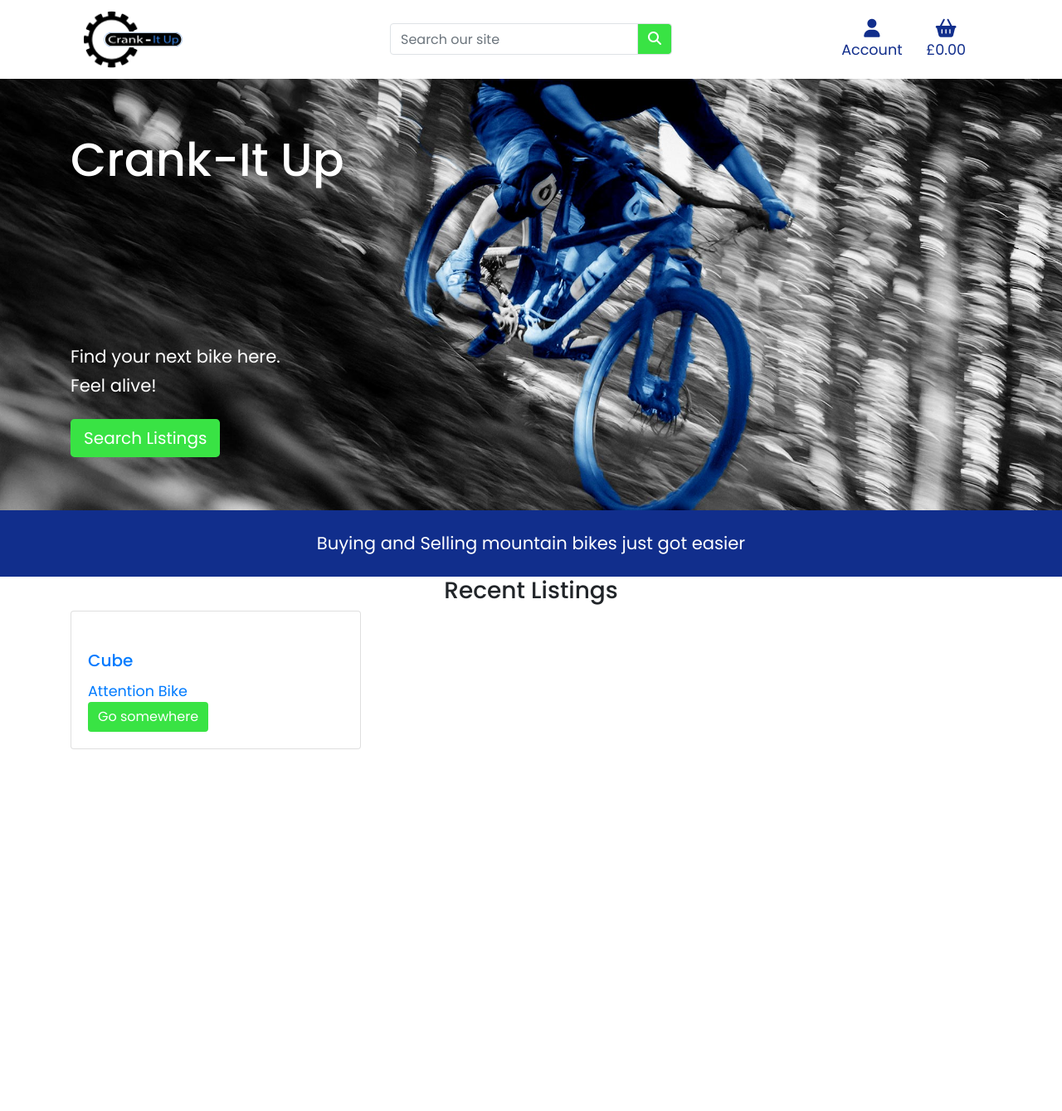
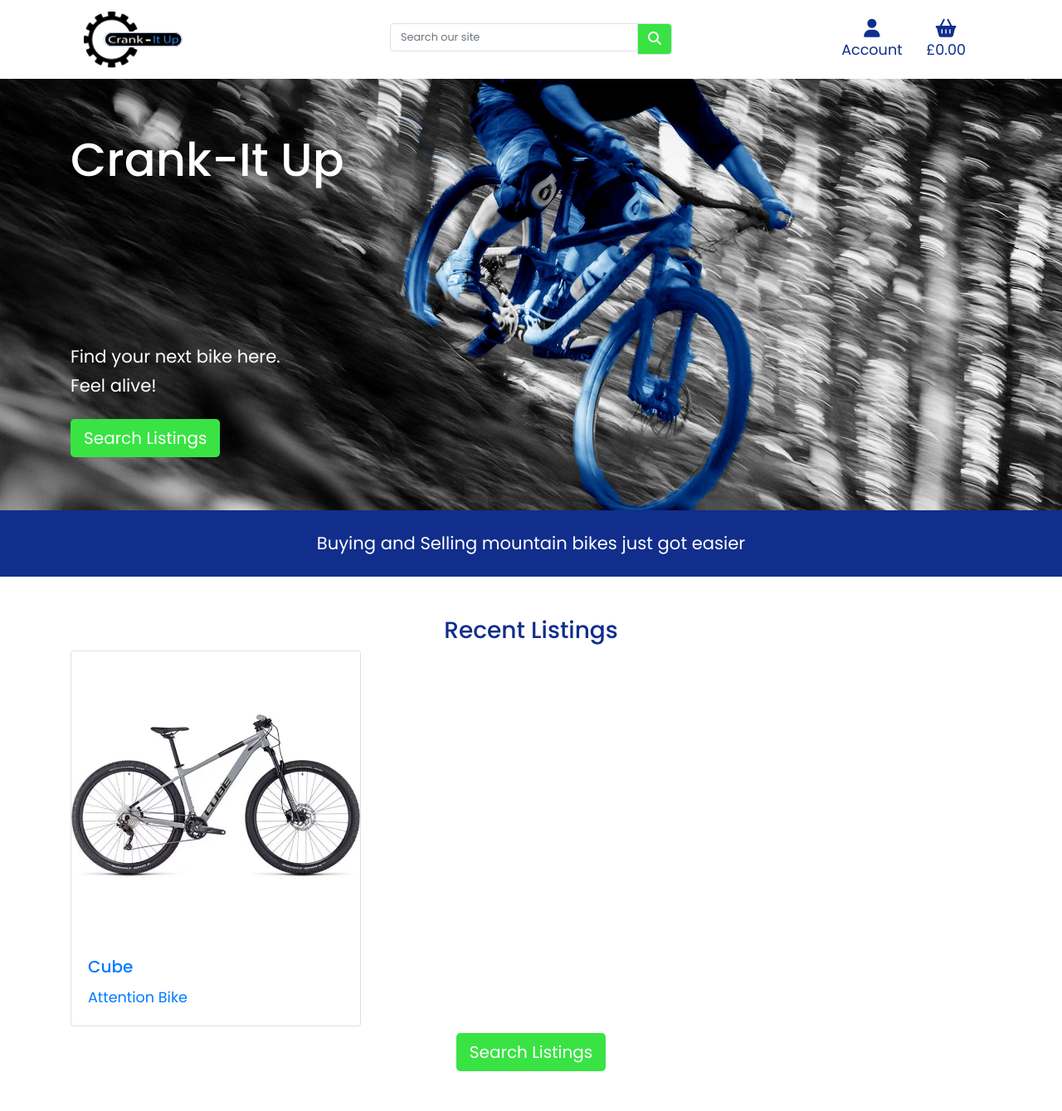
Before and after one commit to DaveWhiteh/CIU-Test, a Django app: page / in a window 1280 px wide. Shown: the whole page at 83% size. Before the commit the page ends 903 px from the top, so only its background shows below. Run offline with Django 3.2, Linux system fonts and the light colour scheme; some libraries are stand-ins or nearby versions.

Commit message:
Alter search-box and product

```diff
--- a/home/templates/home/index.html
+++ b/home/templates/home/index.html
@@ -27,25 +27,31 @@
         </div>
     </div>
 
+    <div class="container-wrapper">
         <div class="container">
             <div class="row">
                 <div class="col-12">
-                <h3 class="section-header text-center">Recent Listings</h3>
+                    <h3 class="section-header text-dark-blue text-center">Recent Listings</h3>
                 </div>
             </div>
             <div class="row">
                 <div class="col-md-6 col-lg-4 mb-4 mb-lg-0">
                     <div class="card">
                         <a href="">
-                        <img src="" class="card-img-top" alt="">
+                            <img src="media/bike.jpg" class="card-img-top" alt="">
                             <div class="card-body">
                                 <h5 class="card-title">Cube</h5>
                                 <p class="card-text">Attention Bike</p>
-                            <a href="#" class="btn btn-primary">Go somewhere</a>
                             </div>
                         </a>
                     </div>
                 </div>
             </div>
+            <div class="row">
+                <div class="col-12 text-center">
+                    <a class="btn btn-primary btn-lg mt-2" href="#" role="button">Search Listings</a>
+                </div>
+            </div>
+        </div>
     </div>
 {% endblock %}
--- a/static/css/style.css
+++ b/static/css/style.css
@@ -51,11 +51,8 @@ body {
 }
 
 .container-wrapper {
-    padding: 2rem 0;
-}
-
-.container-wrapper-1 {
-    padding: 1rem 0;
+    padding-top: 3rem;
+    padding-bottom: 3rem;
 }
 
 /* --------------------------------------------------------------------------------------- Background Colors */
@@ -94,55 +91,37 @@ body {
     color: var(--light-blue);
 }
 
+/* --------------------------------------------------------------------------------------- Buttons */
+
+.btn {
+    background-color: var(--green);
+    border: var(--green);
+}
+
+.btn:hover {
+    background-color: var(--dark-green);
+}
+
+/* --------------------------------------------------------------------------------------- Icons */
+
+.icon {
+    color: var(--white);
+}
+
+.icon-blue {
+    color: var(--dark-blue);
+}
+
+/* --------------------------------------------------------------------------------------- Misc */
+
 /* --------------------------------------------------------------------------------------- Navbar */
 
 .img-logo {
     width: 120px;
 }
 
-.search-box {
-    height: 42px;
-    border-radius: 2px;
-    background-color: var(--light);
-    box-shadow: 0px 0px 6px 0px rgba(0, 0, 0, 0.50) inset;
-    display: flex;
-    justify-content: space-between;
-    overflow: hidden;
-}
-
 .search-box input {
-    border: none;
-    background: none;
-    padding: 5px;
-    padding-left: 10px;
-    flex-grow: 1;
-}
-
-.search-box button {
-    background-color: var(--mid-grey);
-    border-radius: 0;
-    width: 42px;
-    border: none;
-    transition: all .2s ease-in-out;
-    -moz-transition: all .2s ease-in-out;
-    -webkit-transition: all .2s ease-in-out;
-    -o-transition: all .2s ease-in-out;
-}
-
-.search-box button:hover {
-    background-color: var(--dark-grey);
-}
-
-.search-box button i {
-    font-size: 20px;
-    line-height: unset;
-}
-
-.search-box input:focus,
-.search-box input:focus-visible {
-    box-shadow: 0px 0px 0px 2px var(--blue) inset;
-    border: none !important;
-    outline: none !important;
+    font-size: 0.8rem;
 }
 
 /* --------------------------------------------------------------------------------------- Home Page */
@@ -161,25 +140,6 @@ body {
 
 
 
-.btn {
-    background-color: var(--green);
-    border: var(--green);
-}
-
-.btn:hover {
-    background-color: var(--dark-green);
-}
-
-.icon {
-    color: var(--white);
-}
-
-.icon-blue {
-    color: var(--dark-blue);
-}
-
-
-
 
 
 @media screen and (min-width: 992px) {
--- a/templates/base.html
+++ b/templates/base.html
@@ -56,7 +56,7 @@
                 <!-- Search Box -->
                 <div class="col-12 col-lg-4 my-auto">
                     <form method="GET" action="">
-                        <div class="input-group w-100">
+                        <div class="search-box input-group w-100">
                             <input class="form-control border border-black rounded-3" type="text" name="q"
                                 placeholder="Search our site">
                             <div class="input-group-append">
```
Also changed, not shown: media/bike.jpg (added). Lines whose indentation alone changed are shown as unchanged.
